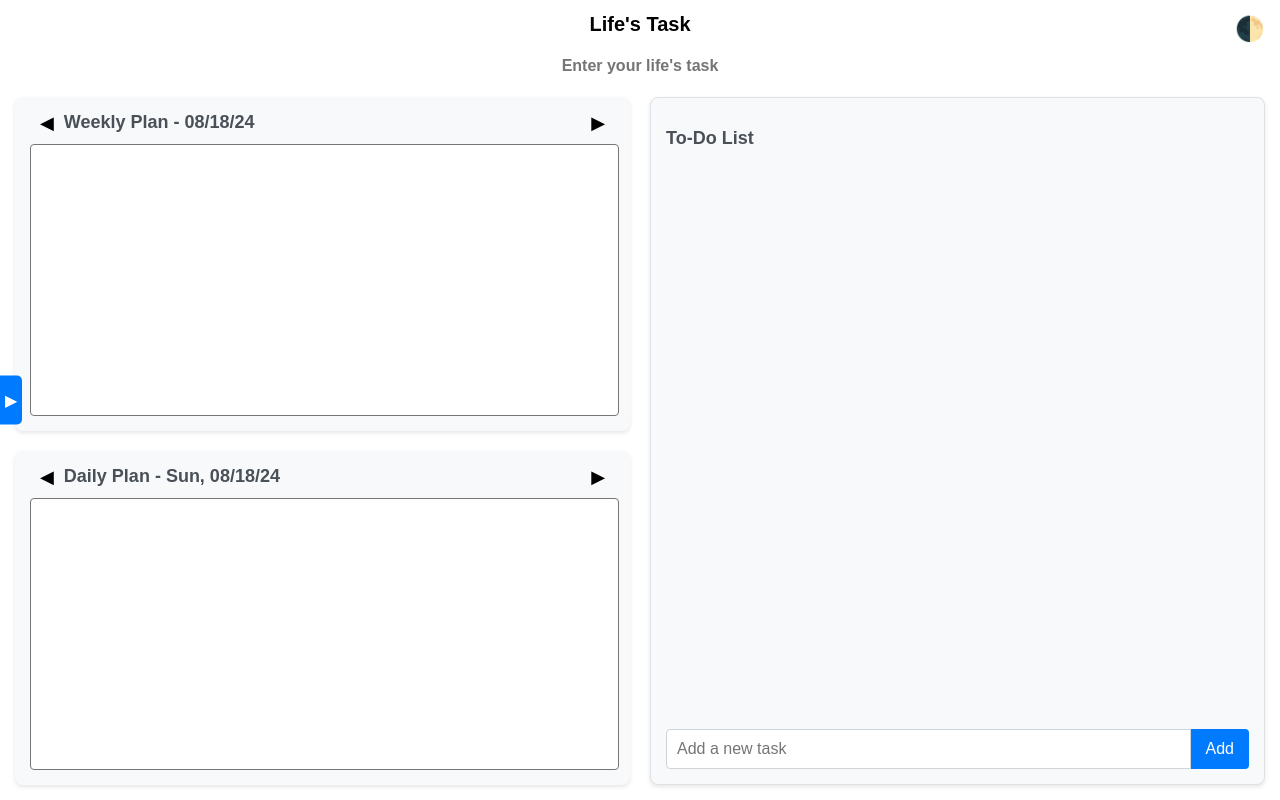
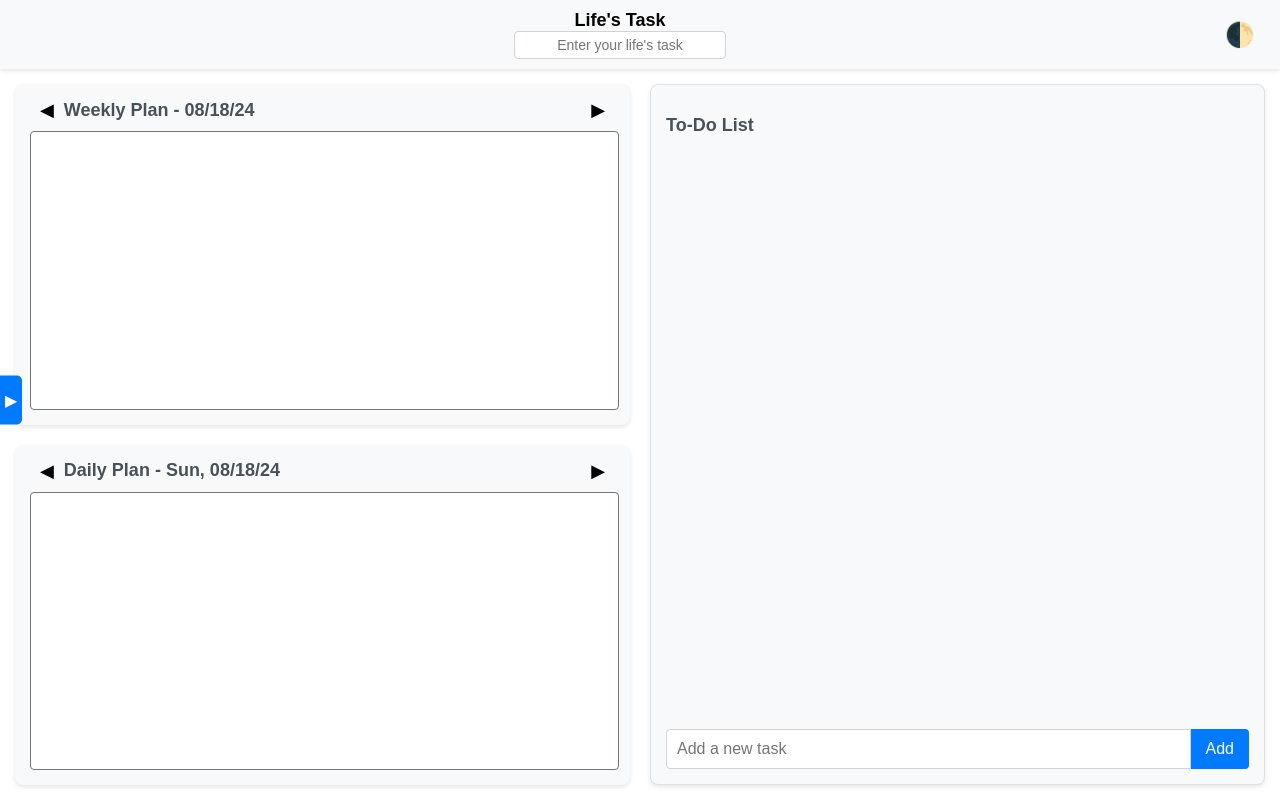
Before and after one commit to brandonp20/Life-Task-Planner, a website: page index.html in a window 1280 px wide. Drawn offline with Linux system fonts and the light colour scheme.

Commit message:
first commit

```diff
--- a/index.html
+++ b/index.html
@@ -7,14 +7,14 @@
     <link rel="stylesheet" href="styles.css">
 </head>
 <body>
-    <div class="dark-mode-toggle">
-        <button id="darkModeToggle">🌓</button>
-    </div>
-
     <div class="container">
-        <div class="life-task-container">
-            <h1>Life's Task</h1>
-            <input type="text" class="life-task-input" placeholder="Enter your life's task">
+        <div class="header-bar">
+            <div class="login-button"></div>
+            <div class="life-task-container">
+                <h1>Life's Task</h1>
+                <input type="text" class="life-task-input" placeholder="Enter your life's task">
+            </div>
+            <button id="darkModeToggle">🌓</button>
         </div>
 
         <div class="main-content">
@@ -60,7 +60,7 @@
                 <textarea class="textbox"></textarea>
             </div>
             <div class="slide-out-section">
-                <h2>Quarterly</h2>
+                <h2>Quarter</h2>
                 <textarea class="textbox"></textarea>
             </div>
             <div class="slide-out-section">
--- a/script.js
+++ b/script.js
@@ -2,6 +2,7 @@ let dailyPlans = {};
 let weeklyPlans = {};
 
 document.addEventListener('DOMContentLoaded', function() {
+
     const darkModeToggle = document.getElementById('darkModeToggle');
     const htmlElement = document.documentElement;
 
--- a/styles.css
+++ b/styles.css
@@ -13,22 +13,37 @@ body, html {
     overflow: hidden;
 }
 
+.header-bar {
+    display: flex;
+    justify-content: space-between;
+    align-items: center;
+    padding: 10px 20px;
+    background-color: #f8f9fa;
+    box-shadow: 0 2px 4px rgba(0,0,0,0.1);
+}
+
+.login-button:hover {
+    background-color: #0056b3;
+}
+
 .life-task-container {
-    width: 100%;
-    padding: 0px;
-    font-size: 10px;
     display: flex;
     flex-direction: column;
     align-items: center;
 }
 
+.life-task-container h1{
+    margin: 0;
+    font-size: 18px;
+}
+
 .life-task-input {
-    padding: 7px;
-    font-size: 16px;
+    padding: 5px;
+    font-size: 14px;
     text-align: center;
-    width: 75%;
-    border: 0px none;
-    font-weight: bold;
+    width: 200px;
+    border: 1px solid #ced4da;
+    border-radius: 4px;
 }
 
 .main-content {
@@ -213,7 +228,7 @@ button:hover {
 }
 
 #darkModeToggle {
-    background: rgba(255, 255, 255, 0.1);
+    background: none;
     border: none;
     font-size: 24px;
     cursor: pointer;
@@ -227,9 +242,23 @@ button:hover {
 }
 
 /* Dark mode styles */
-.dark-mode {
-    background-color: #1a1a1a;
+.dark-mode .header-bar{
+    background-color: #2a2a2a;
     color: #e0e0e0;
+}
+
+.dark-mode .login-button {
+    background-color: #0056b3;
+}
+
+.dark-mode .login-button:hover {
+    background-color: #003d82;
+}
+
+.dark-mode .life-task-input {
+    background-color: #333;
+    color: #e0e0e0;
+    border-color: #555;
 }
 
 .dark-mode .planner-section,
@@ -264,6 +293,10 @@ button:hover {
     background-color: #003d82;
 }
 
+.dark-mode #darkModeToggle:hover {
+    background-color: rgba(255, 255, 255, 0.1);
+}
+
 .dark-mode h2 {
     color: #b0b0b0;
 }
```
Also changed, not shown: README.md (added).
